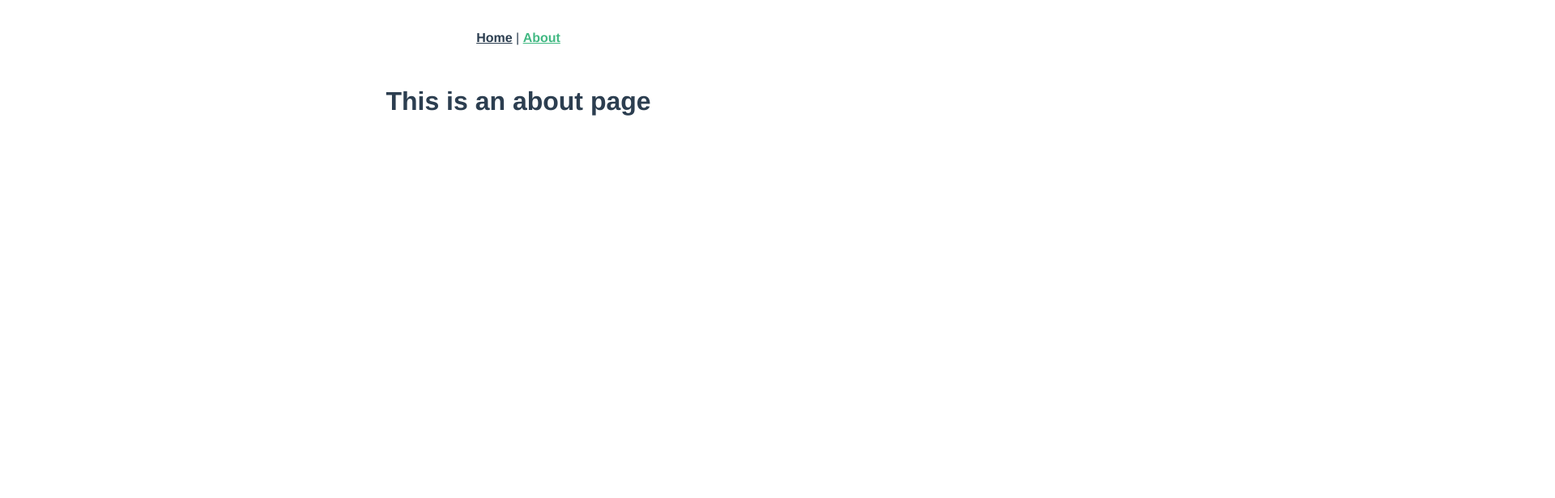
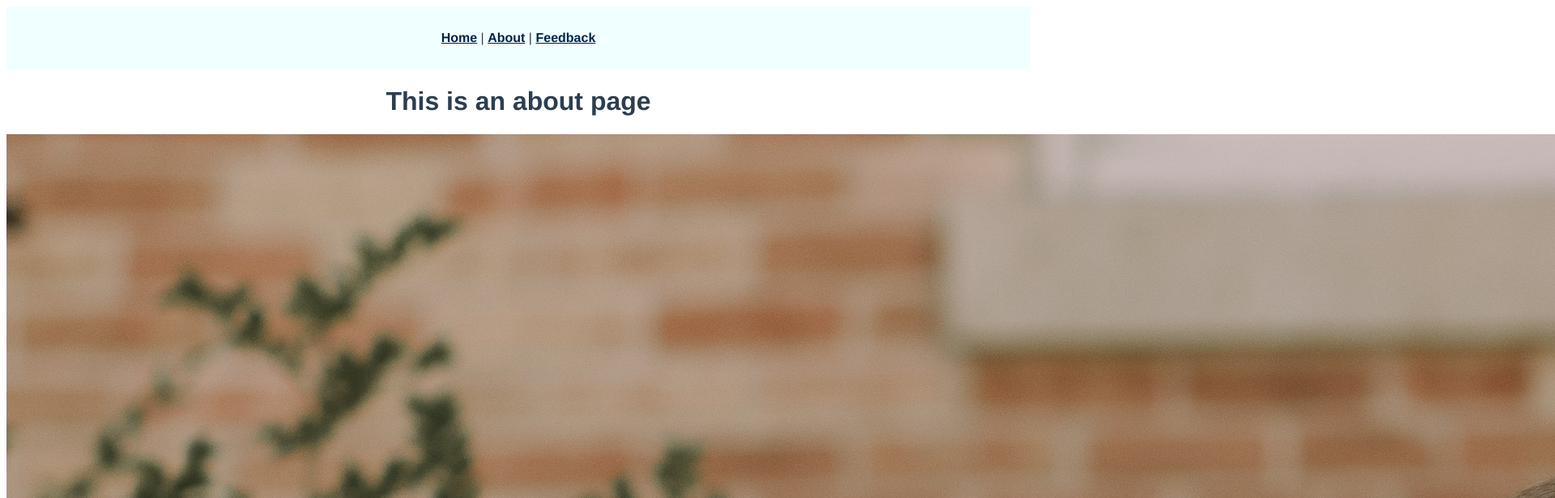
Before and after one commit to Arahndir27/Trivia-Game, a Vue app: page /about in a window 1280 px wide. Shown: the top 616 px of the page at 81% size, 1920 px wide, since content can reach past the window. Built offline with nearby package versions, Linux system fonts and the light colour scheme.

Commit message:
did some stuff for the about page

```diff
--- a/src/App.vue
+++ b/src/App.vue
@@ -1,8 +1,9 @@
 <template>
   <div id="app">
-    <nav>
-      <router-link to="/">Home</router-link> |
-      <router-link to="/about">About</router-link>
+    <nav class="nav">
+      <router-link to="/">Home</router-link>  |
+      <router-link to="/about">About</router-link>  |
+      <router-link to="/suggestions">Feedback</router-link>
     </nav>
     <router-view/>
   </div>
@@ -17,16 +18,20 @@
   color: #2c3e50;
 }
 
+.nav {
+  background-color: azure;
+}
+
 nav {
   padding: 30px;
 }
 
 nav a {
   font-weight: bold;
-  color: #2c3e50;
+  color: #002447;
 }
 
-nav a.router-link-exact-active {
-  color: #42b983;
-}
+/* nav a.router-link-exact-active {
+  color: #3ff0f0;
+} */
 </style>
--- a/src/router/index.js
+++ b/src/router/index.js
@@ -1,6 +1,8 @@
 import Vue from 'vue'
 import VueRouter from 'vue-router'
 import HomeView from '../views/HomeView.vue'
+import SuggestionsView from '../views/SuggestionsView.vue'
+import AboutView from '../views/AboutView.vue'
 
 Vue.use(VueRouter)
 
@@ -16,7 +18,12 @@ const routes = [
     // route level code-splitting
     // this generates a separate chunk (about.[hash].js) for this route
     // which is lazy-loaded when the route is visited.
-    component: () => import(/* webpackChunkName: "about" */ '../views/AboutView.vue')
+    component: AboutView
+  },
+  {
+    path: '/suggestions',
+    name: 'suggestions',
+    component: SuggestionsView
   }
 ]
 
--- a/src/views/AboutView.vue
+++ b/src/views/AboutView.vue
@@ -1,5 +1,37 @@
 <template>
   <div class="about">
     <h1>This is an about page</h1>
+
+    <div class="about-photo">
+      <img src="../assets/us.jpg" class="img-fluid" />
+    </div>
+
+    <div class="about-content">
+      <p>
+        Meet Eric and McKayla Pressler! They love all things computers and
+        games. While they were dating, they went bowling and their team name was
+        "Fearsome Fables." The same stuck and they still use that as their main
+        team name.
+      </p>
+
+      <p>
+        Eric is a Cybersecurity Major at BYU, minoring in Computer Science. He
+        particularly likes Star Wars, video games, and watching movies with his
+        sweetheart.
+      </p>
+
+      <p>
+        McKayla is a Computer Science major with an emphasis in Software
+        Engineering. She is also minoring in Creative Writing. She loves to
+        code, but when she isn't coding, you can find her reading, watching
+        movies, or helping others learn to code.
+      </p>
+    </div>
   </div>
 </template>
+
+<script>
+export default {
+  name: "About-view",
+};
+</script>
--- a/src/views/SuggestionsView.vue
+++ b/src/views/SuggestionsView.vue
@@ -0,0 +1,9 @@
+<template>
+    <h1>Suggest Trivia</h1>
+</template>
+
+<script>
+export default {
+    name: 'Suggestion-view'
+}
+</script>
```
Also changed, not shown: src/assets/us.jpg (added).
